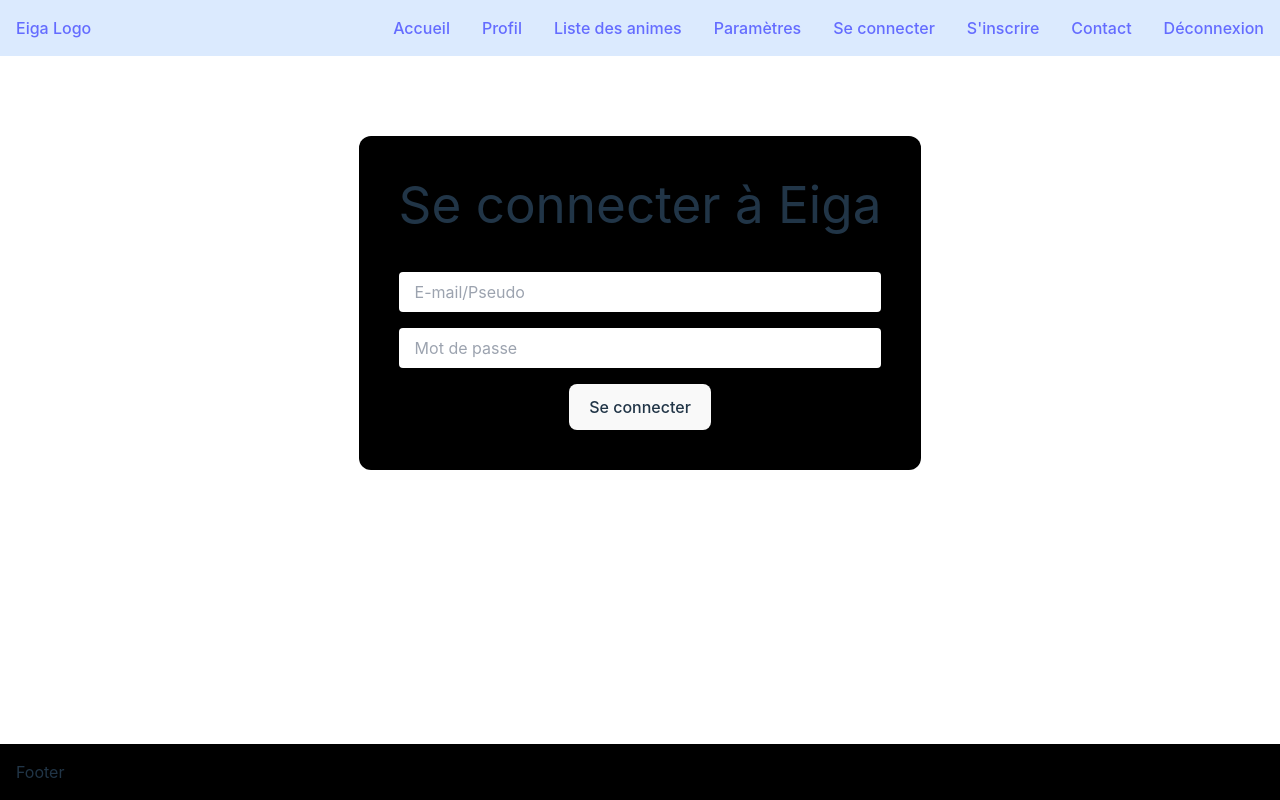
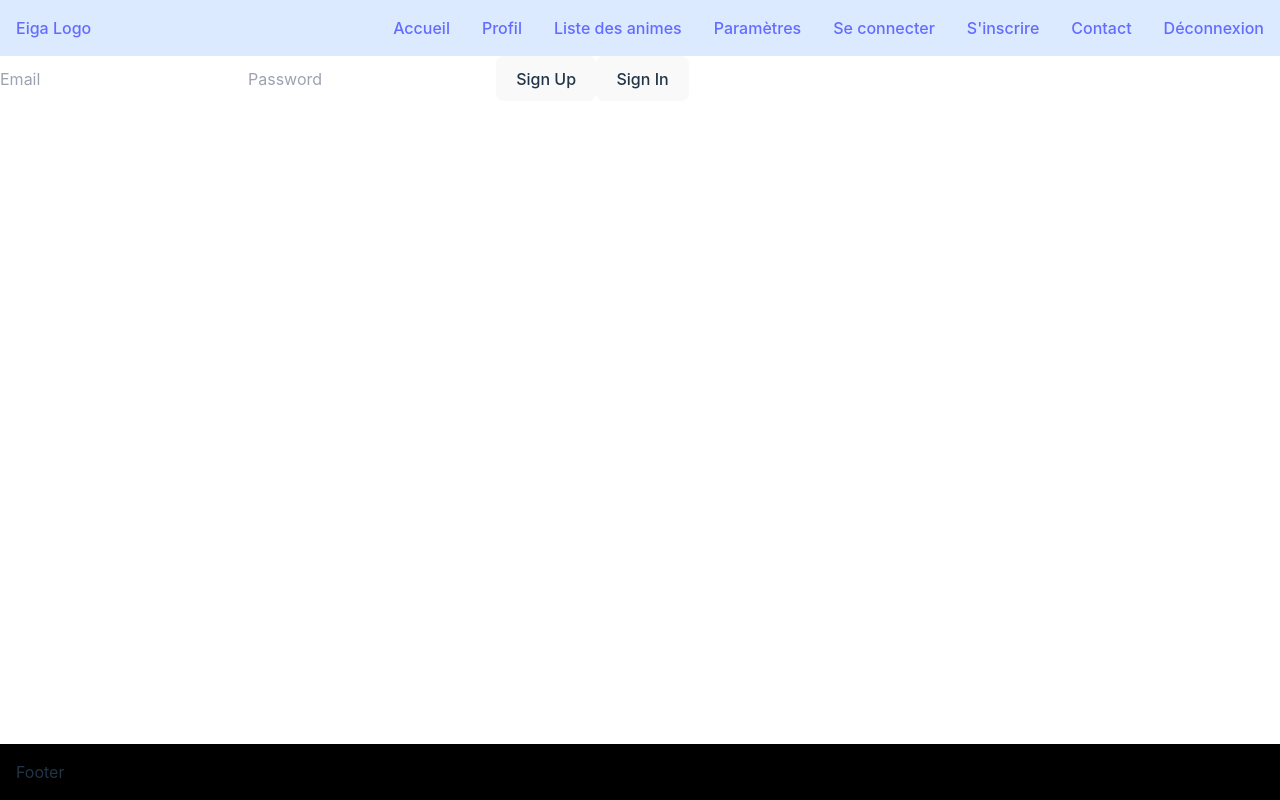
Before and after one commit to LinelinLove/hetic-architecture, a React (Vite) app in the folder architecture-anime-manga/: page /login in a window 1280 px wide. Built offline with nearby package versions, Linux system fonts and the light colour scheme; no server answers.

Commit message:
firebase

```diff
--- a/architecture-anime-manga/package.json
+++ b/architecture-anime-manga/package.json
@@ -12,6 +12,7 @@
     "preview": "vite preview"
   },
   "dependencies": {
+    "firebase": "^10.6.0",
     "gh-pages": "^6.0.0",
     "react": "^18.2.0",
     "react-dom": "^18.2.0",
--- /dev/null
+++ b/architecture-anime-manga/src/firebaseConfig.jsx
@@ -0,0 +1,18 @@
+// Import the functions you need from the SDKs you need
+import { initializeApp } from "firebase/app";
+// TODO: Add SDKs for Firebase products that you want to use
+// https://firebase.google.com/docs/web/setup#available-libraries
+
+// Your web app's Firebase configuration
+const firebaseConfig = {
+  apiKey: import.meta.env.VITE_FIREBASE_API_KEY,
+  authDomain: import.meta.env.VITE_FIREBASE_AUTH_DOMAIN,
+  projectId: import.meta.env.VITE_FIREBASE_PROJECT_ID,
+  storageBucket: import.meta.env.VITE_FIREBASE_STORAGE_BUCKET,
+  messagingSenderId: import.meta.env.VITE_FIREBASE_MESSAGING_SENDER_ID,
+  appId: import.meta.env.VITE_FIREBASE_APP_ID,
+};
+
+const app = initializeApp(firebaseConfig);
+
+export { app };
--- a/architecture-anime-manga/src/pages/Login.jsx
+++ b/architecture-anime-manga/src/pages/Login.jsx
@@ -1,71 +1,131 @@
-import React, { useEffect, useState } from "react";
-import InputComponent from "../components/atoms/InputComponent";
-import "./Signup.css";
+// import React, { useState } from "react";
+// import InputComponent from "../components/atoms/InputComponent";
+// import "./Signup.css";
+
+// export default function Login() {
+//   const [id, setId] = useState("");
+//   const [password, setPassword] = useState("");
+
+//   const handleSubmit = async (e) => {
+//     e.preventDefault();
+
+//     try {
+//       const response = await fetch(
+//         import.meta.env.VITE_REACT_APP_API_URL +
+//           "hetic-architecture/backend/api/auth.php",
+//         {
+//           method: "POST",
+//           headers: {
+//             "Content-Type": "application/json",
+//           },
+//           body: JSON.stringify(formData),
+//         }
+//       );
+
+//       const data = await response.json();
+
+//       if (response.ok) {
+//         console.log("User registered successfully");
+//         // Redirigez l'utilisateur vers une page de connexion ou faites autre chose après l'inscription réussie.
+//       } else {
+//         console.error("Error registering user:", data.message);
+//       }
+
+//       console.log(data);
+//     } catch (error) {
+//       console.error("Error:", error);
+//     }
+//   };
+
+//   return (
+//     <div className="gap-10 flex flex-col items-center p-4">
+//       <div className="bg-black gap-10 flex flex-col items-center p-10 rounded-xl mt-16">
+//         <h1>Se connecter à Eiga</h1>
+//         <form
+//           onSubmit={handleSubmit}
+//           className="flex flex-col items-center gap-4 w-full"
+//         >
+//           <InputComponent
+//             type="text"
+//             placeholder="E-mail/Pseudo"
+//             required={true}
+//             id="username"
+//             value={id}
+//             onChange={(e) => setId(e.target.value)}
+//           />
+//           <InputComponent
+//             type="password"
+//             placeholder="Mot de passe"
+//             required={true}
+//             id="password"
+//             value={password}
+//             onChange={(e) => setPassword(e.target.value)}
+//           />
+//           <button type="submit">Se connecter</button>
+//         </form>
+//       </div>
+//     </div>
+//   );
+// }
+
+// Login.jsx
+import React, { useState } from "react";
+import {
+  getAuth,
+  createUserWithEmailAndPassword,
+  signInWithEmailAndPassword,
+} from "firebase/auth";
+
+import { app } from "../firebaseConfig";
+
+const auth = getAuth(app);
 
 export default function Login() {
-  const [formData, setFormData] = useState({
-    id: "",
-    password: "",
-  });
+  const [email, setEmail] = useState("");
+  const [password, setPassword] = useState("");
 
-  const handleChange = (e) => {
-    setFormData({ ...formData, [e.target.name]: e.target.value });
+  const handleSignUp = async () => {
+    try {
+      const userCredential = await createUserWithEmailAndPassword(
+        auth,
+        email,
+        password
+      );
+      const user = userCredential.user;
+      console.log("User registered successfully:", user);
+    } catch (error) {
+      console.error("Error registering user:", error);
+    }
   };
 
-  const handleSubmit = async (e) => {
-    e.preventDefault();
-
+  const handleSignIn = async () => {
     try {
-      const response = await fetch(
-        import.meta.env.VITE_REACT_APP_API_URL +
-          "hetic-architecture/backend/api/login.php",
-        {
-          method: "POST",
-          headers: {
-            "Content-Type": "application/json",
-          },
-          body: JSON.stringify(formData),
-        }
+      const userCredential = await signInWithEmailAndPassword(
+        auth,
+        email,
+        password
       );
-
-      const data = await response.json();
-
-      if (response.ok) {
-        console.log("User registered successfully");
-        // Redirigez l'utilisateur vers une page de connexion ou faites autre chose après l'inscription réussie.
-      } else {
-        console.error("Error registering user:", data.message);
-      }
-
-      console.log(data);
+      const user = userCredential.user;
+      console.log("User logged in successfully:", user);
     } catch (error) {
-      console.error("Error:", error);
+      console.error("Login error:", error);
     }
   };
 
   return (
-    <div className="gap-10 flex flex-col items-center p-4">
-      <div className="bg-black gap-10 flex flex-col items-center p-10 rounded-xl mt-16">
-        <h1>Se connecter à Eiga</h1>
-        <form
-          onSubmit={handleSubmit}
-          className="flex flex-col items-center gap-4 w-full"
-        >
-          <InputComponent
-            type="text"
-            placeholder="E-mail/Pseudo"
-            required={true}
-            id="username"
-          />
-          <InputComponent
-            type="password"
-            placeholder="Mot de passe"
-            required={true}
-            id="password"
-          />
-          <button type="submit">Se connecter</button>
-        </form>
-      </div>
+    <div>
+      <input
+        type="text"
+        placeholder="Email"
+        onChange={(e) => setEmail(e.target.value)}
+      />
+      <input
+        type="password"
+        placeholder="Password"
+        onChange={(e) => setPassword(e.target.value)}
+      />
+      <button onClick={handleSignUp}>Sign Up</button>
+      <button onClick={handleSignIn}>Sign In</button>
     </div>
   );
 }
```
Also changed, not shown: 2 other files (tests, documents, lock files or other folders).
